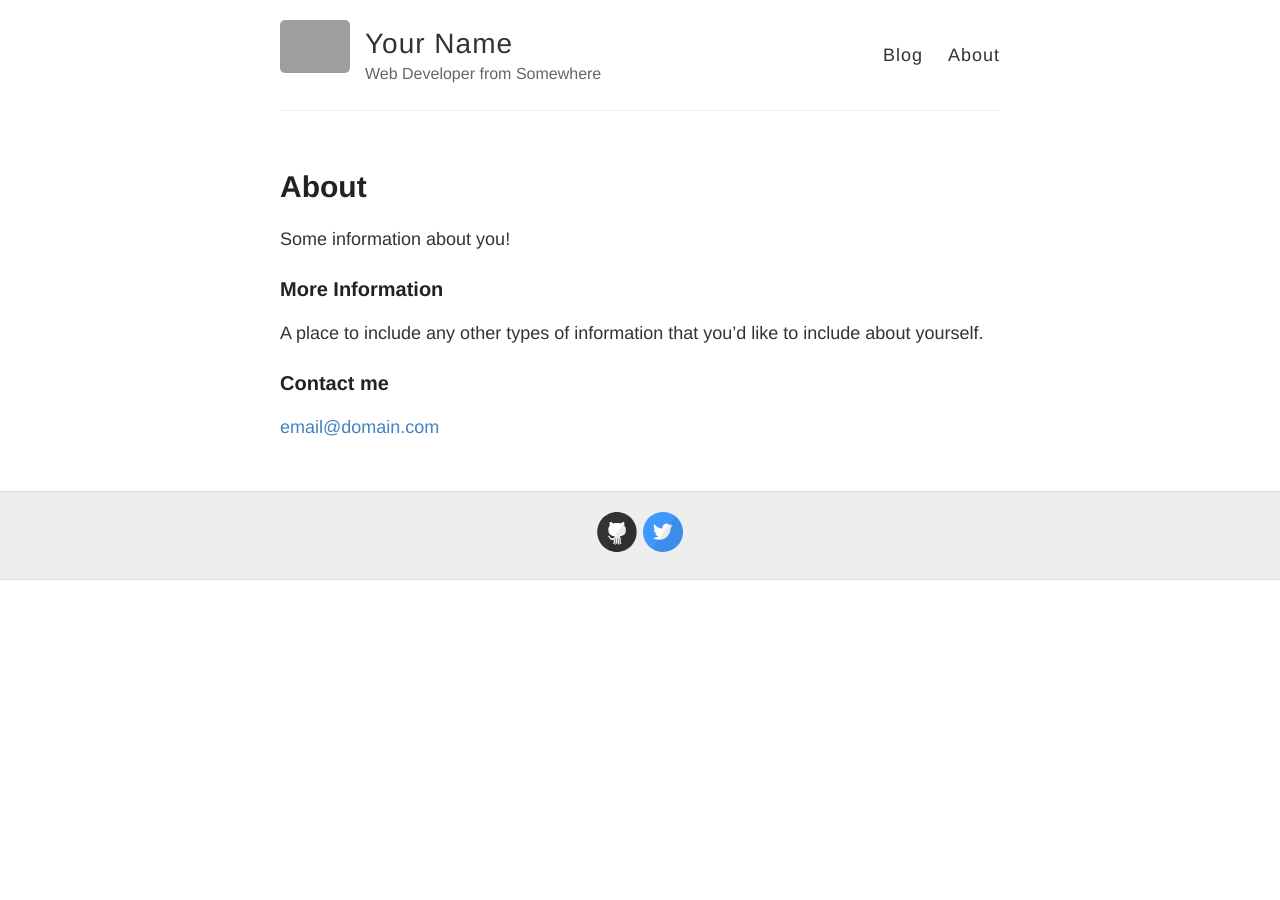
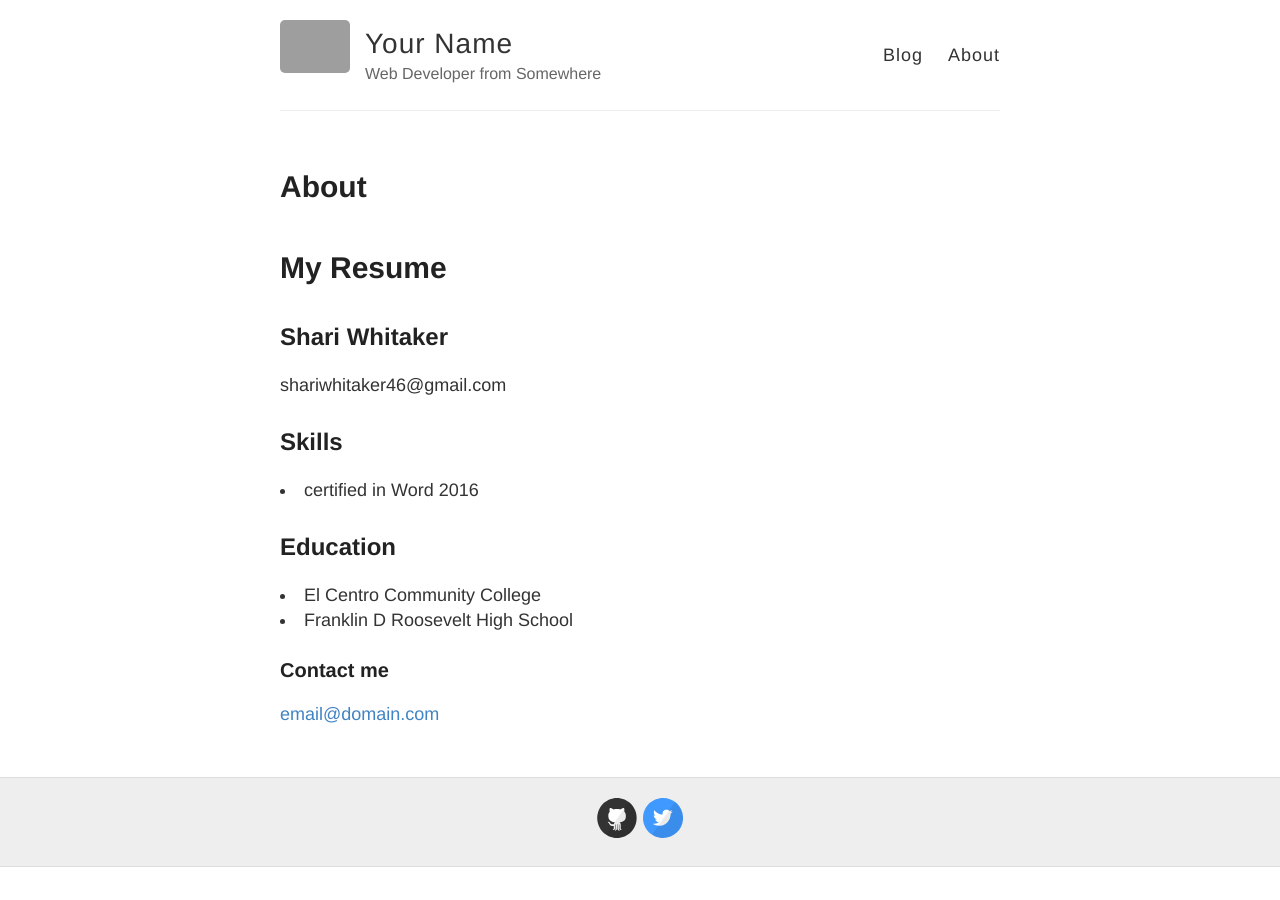
Before and after one commit to shariwhitaker/shariwhitaker.github.io, a Jekyll site: the page built from about.md, in a window 1280 px wide. Built offline with Jekyll 4.4.1, drawn with Linux system fonts in a browser that asks for light colours; grey boxes are pictures that could not be loaded.

Commit message:
Update about.md

```diff
--- a/about.md
+++ b/about.md
@@ -4,11 +4,21 @@ title: About
 permalink: /about/
 ---
 
-Some information about you!
+<h1> My Resume </h1>
 
-### More Information
+<h2> Shari Whitaker</h2>
+shariwhitaker46@gmail.com
 
-A place to include any other types of information that you'd like to include about yourself.
+<h2> Skills </h2>
+<li>
+  certified in Word 2016</li>
+<h2>
+Education
+</h2>
+<li>
+  El Centro Community College</li>
+<li>
+  Franklin D Roosevelt High School</li>
 
 ### Contact me
 
```
